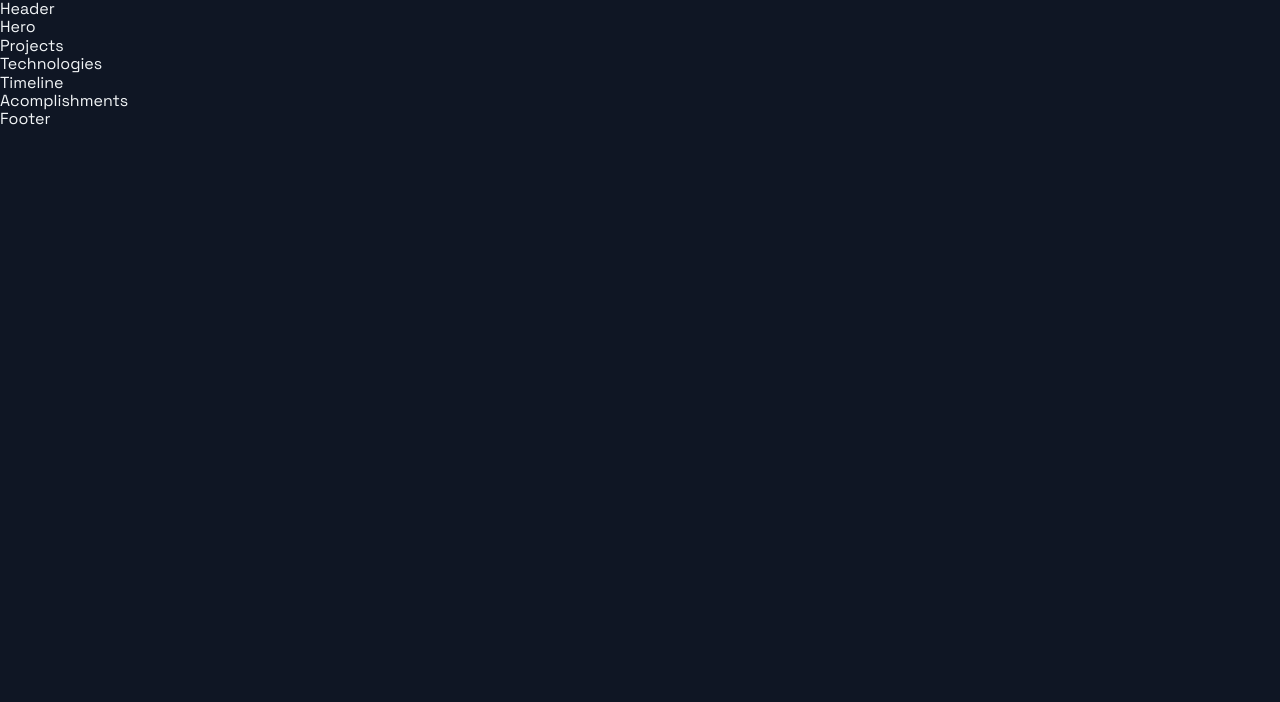
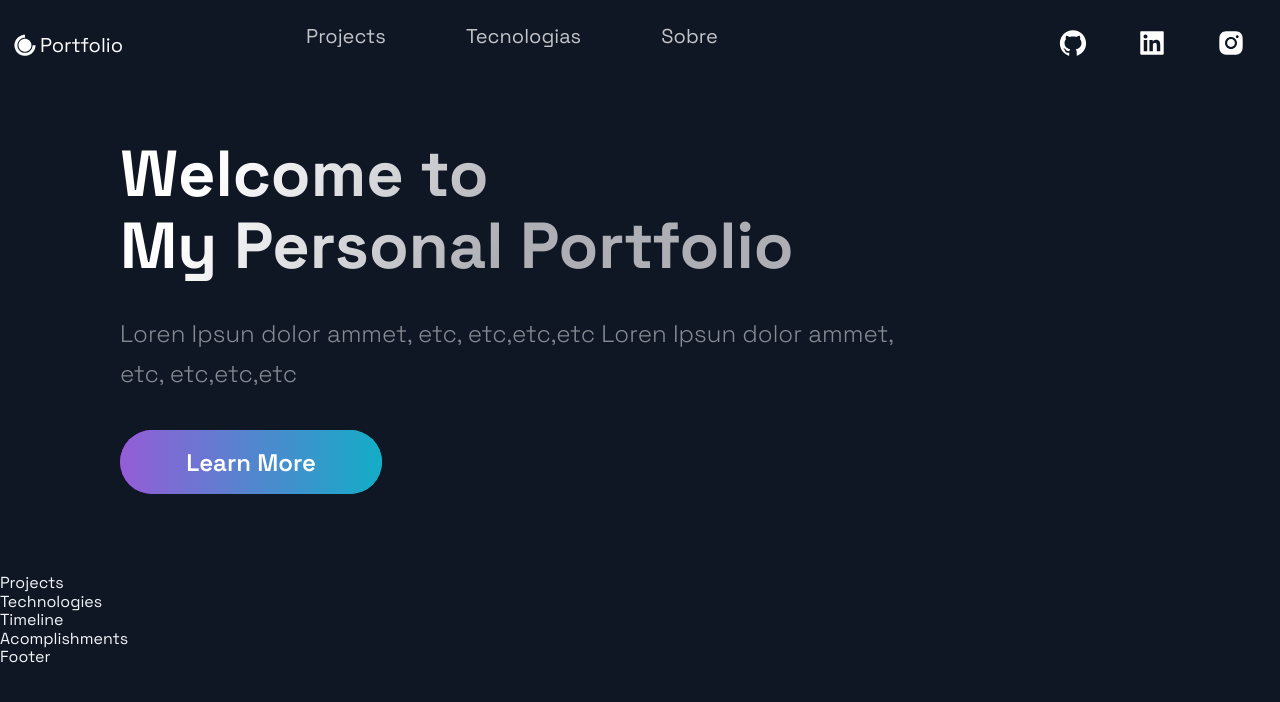
Before and after one commit to risaddex/daniloromano.dev, a Next.js app: page / in a window 1280 px wide. Shown: the top 702 px of the page. Built offline with nearby package versions, Linux system fonts and the light colour scheme.

Commit message:
Initial boilerplate

```diff
--- a/src/components/Header/Header.js
+++ /dev/null
@@ -1,14 +0,0 @@
-import Link from 'next/link';
-import React from 'react';
-import { AiFillGithub, AiFillInstagram, AiFillLinkedin } from 'react-icons/ai';
-import { DiCssdeck } from 'react-icons/di';
-
-import { Container, Div1, Div2, Div3, NavLink, SocialIcons } from './HeaderStyles';
-
-const Header = () =>  (
-  <div>
-    Header
-  </div>
-);
-
-export default Header;
--- /dev/null
+++ b/src/components/Header/Header.tsx
@@ -0,0 +1,60 @@
+import Link from 'next/link'
+import React from 'react'
+import { AiFillGithub, AiFillInstagram, AiFillLinkedin } from 'react-icons/ai'
+import { DiCssdeck } from 'react-icons/di'
+
+import {
+  Container,
+  Div1,
+  Div2,
+  Div3,
+  NavLink,
+  SocialIcons,
+  Span,
+} from './HeaderStyles'
+
+const Header = () => (
+  <Container>
+    <Div1>
+      <Link href="/">
+        <a
+          style={{ display: 'flex', alignItems: 'center', color: 'white' }}
+          href=""
+        >
+          <DiCssdeck size="3rem" /> <Span>Portfolio</Span>
+        </a>
+      </Link>
+    </Div1>
+    <Div2>
+      <li>
+        <Link href="#projects">
+          <NavLink>Projects</NavLink>
+        </Link>
+      </li>
+      <li>
+        <Link href="#technologies">
+          <NavLink>Tecnologias</NavLink>
+        </Link>
+      </li>
+      <li>
+        <Link href="#about">
+          <NavLink>Sobre</NavLink>
+        </Link>
+      </li>
+    </Div2>
+
+    <Div3>
+      <SocialIcons>
+        <AiFillGithub size="3rem" />
+      </SocialIcons>
+      <SocialIcons>
+        <AiFillLinkedin size="3rem" />
+      </SocialIcons>
+      <SocialIcons>
+        <AiFillInstagram size="3rem" />
+      </SocialIcons>
+    </Div3>
+  </Container>
+)
+
+export default Header
--- a/src/components/Header/HeaderStyles.js
+++ b/src/components/Header/HeaderStyles.js
@@ -17,6 +17,11 @@ export const Container = styled.div`
     grid-row-gap: 0.5rem;
   }
 `;
+
+export const Span = styled.span`
+  font-size: 2rem;
+`;
+
 export const Div1 = styled.div`
   grid-area: 1 / 1 / 2 / 2;
   display: flex;
@@ -107,18 +112,16 @@ export const NavProductsIcon = styled(IoIosArrowDropdown)`
   }
 `;
 
-
 // Social Icons
 
 export const SocialIcons = styled.a`
-transition: 0.3s ease;
-color: white;
-border-radius: 50px;
+  transition: 0.3s ease;
+  color: white;
+  border-radius: 50px;
   padding: 8px;
-&:hover {
+  &:hover {
     background-color: #212d45;
     transform: scale(1.2);
     cursor: pointer;
-
   }
-`
+`;
--- a/src/components/Hero/Hero.js
+++ /dev/null
@@ -1,13 +0,0 @@
-import React from 'react';
-
-import { Section, SectionText, SectionTitle } from '../../styles/GlobalComponents';
-import Button from '../../styles/GlobalComponents/Button';
-import { LeftSection } from './HeroStyles';
-
-const Hero = (props) => (
-  <div>
-    Hero
-  </div>
-);
-
-export default Hero;
--- /dev/null
+++ b/src/components/Hero/Hero.tsx
@@ -0,0 +1,29 @@
+import React from 'react';
+
+import {
+  Section,
+  SectionText,
+  SectionTitle,
+} from '../../styles/GlobalComponents';
+import Button from '../../styles/GlobalComponents/Button';
+import { LeftSection } from './HeroStyles';
+
+const Hero = () => (
+  <Section row nopadding>
+    <LeftSection>
+      <SectionTitle main center>
+        Welcome to <br />
+        My Personal Portfolio
+      </SectionTitle>
+      <SectionText>
+        Loren Ipsun dolor ammet, etc, etc,etc,etc Loren Ipsun dolor ammet, etc,
+        etc,etc,etc
+      </SectionText>
+      <Button onClick={() => (window.location.href = 'https://google.com')}>
+        Learn More
+      </Button>
+    </LeftSection>
+  </Section>
+);
+
+export default Hero;
--- a/src/pages/_document.tsx
+++ b/src/pages/_document.tsx
@@ -1,5 +1,6 @@
 import Document, { Head, Html, Main, NextScript } from 'next/document'
 import { ServerStyleSheet } from 'styled-components'
+
 
 export default class MyDocument extends Document {
   static async getInitialProps(ctx) {
--- a/src/styles/GlobalComponents/Button.js
+++ /dev/null
@@ -1,11 +0,0 @@
-import React from 'react'
-
-import { ButtonBack, ButtonFront } from './index'
-
-const Button = (props) => (
-  <ButtonBack alt={props.alt} form={props.form} disabled={props.disabled}>{props.children}
-    <ButtonFront alt={props.alt} onClick={props.onClick} disabled={props.disabled}>{props.children}</ButtonFront>
-  </ButtonBack>
-);
-
-export default Button
--- /dev/null
+++ b/src/styles/GlobalComponents/Button.tsx
@@ -0,0 +1,29 @@
+import React, { ReactNode } from 'react';
+import {
+  ButtonBack,
+  ButtonFront,
+  IButtonBackProps,
+  IButtonFrontProps,
+} from './index';
+
+type GlobalButtonProps = Partial<
+  IButtonBackProps & IButtonFrontProps
+> & {
+  onClick?: React.MouseEventHandler<HTMLButtonElement>;
+  children?: ReactNode;
+};
+
+const Button = (props: GlobalButtonProps) => (
+  <ButtonBack alt={props.alt} form={props.form} disabled={props.disabled}>
+    {props.children}
+    <ButtonFront
+      alt={props.alt}
+      onClick={props.onClick}
+      disabled={props.disabled}
+    >
+      {props.children}
+    </ButtonFront>
+  </ButtonBack>
+);
+
+export default Button;
--- a/src/styles/GlobalComponents/index.js
+++ b/src/styles/GlobalComponents/index.tsx
@@ -1,6 +1,12 @@
 import styled from 'styled-components'
 
-export const Section = styled.section`
+type TSectionProps = {
+  grid?: boolean
+  row?: boolean
+  nopadding?:boolean
+  main?:boolean
+}
+export const Section = styled.section<TSectionProps>`
   display: ${(props) => props.grid ? "grid" : "flex" };
   flex-direction: ${(props) => props.row ? "row" : "column" };
   padding: ${(props) => props.nopadding ? "0" : "32px 48px 0" } ;
@@ -23,8 +29,12 @@ export const Section = styled.section`
     flex-direction: column;
   }
 `
+interface TSectionTitleProps{
+  main?:boolean
+  center?:boolean
+}
 
-export const SectionTitle = styled.h2`
+export const SectionTitle = styled.h2<TSectionTitleProps>`
   font-weight: 800;
   font-size: ${(props) => props.main ? '65px' : '56px'};
   line-height: ${(props) => props.main ? '72px' : '56px'};
@@ -76,8 +86,11 @@ export const SectionText = styled.p`
   }
 `
 
-export const SectionDivider = styled.div`
-
+interface ISectionDividerProps {
+  colorAlt?:boolean
+  divider?:boolean
+}
+export const SectionDivider = styled.div<ISectionDividerProps>`
   width: 64px;
   height: 6px;
   border-radius: 10px;
@@ -166,7 +179,13 @@ export const SecondaryBtn = styled.button`
   }
 `
 
-export const ButtonBack = styled.div`
+export interface IButtonBackProps {
+  alt?:string
+  form?:any
+  disabled?:boolean
+};
+
+export const ButtonBack = styled.div<IButtonBackProps>`
   width: ${({ alt }) => alt ? '150px' : '262px'};
   height: ${({ alt }) => alt ? '52px' : '64px'};
   border-radius: 50px;
@@ -199,7 +218,11 @@ export const ButtonBack = styled.div`
   }
 `
 
-export const ButtonFront = styled.button`
+export interface IButtonFrontProps{
+  alt?:string
+
+}
+export const ButtonFront = styled.button<IButtonFrontProps>`
   border: none;
   border-radius: 50px;
   color: #fff;
@@ -245,7 +268,10 @@ export const ButtonFront = styled.button`
   }
 `
 
-export const LinkContainer = styled.div`
+interface LinkContainerProps {
+  large?: boolean
+}
+export const LinkContainer = styled.div<LinkContainerProps>`
   margin-left: ${({ large }) => large ? '24px' : '16px'};
   transition: 0.3s ease;
   justify-content: center;
@@ -266,8 +292,11 @@ export const LinkContainer = styled.div`
     margin-left: ${({ large }) => large ? '0' : '8px'};
   }
 `
-
-export const LinkIconImg = styled.div`
+interface LinkIconImgProps {
+  large?: boolean
+  nav?:boolean
+}
+export const LinkIconImg = styled.div<LinkIconImgProps>`
   display: flex;
   height: ${({ large }) => large ? '32px' : '24px'};
 
--- /dev/null
+++ b/src/types/styled.ts
@@ -0,0 +1,3 @@
+export type StyledSectionProps = {
+
+}
--- a/tsconfig.json
+++ b/tsconfig.json
@@ -22,7 +22,7 @@
     "next-env.d.ts",
     "**/*.ts",
     "**/*.tsx"
-  ],
+, "src/styles/GlobalComponents/Button.js"  ],
   "exclude": [
     "node_modules"
   ]
```
Also changed, not shown: src/components/Footer/Footer.tsx (renamed from src/components/Footer/Footer.js), 2 other files (tests, documents, lock files or other folders).
